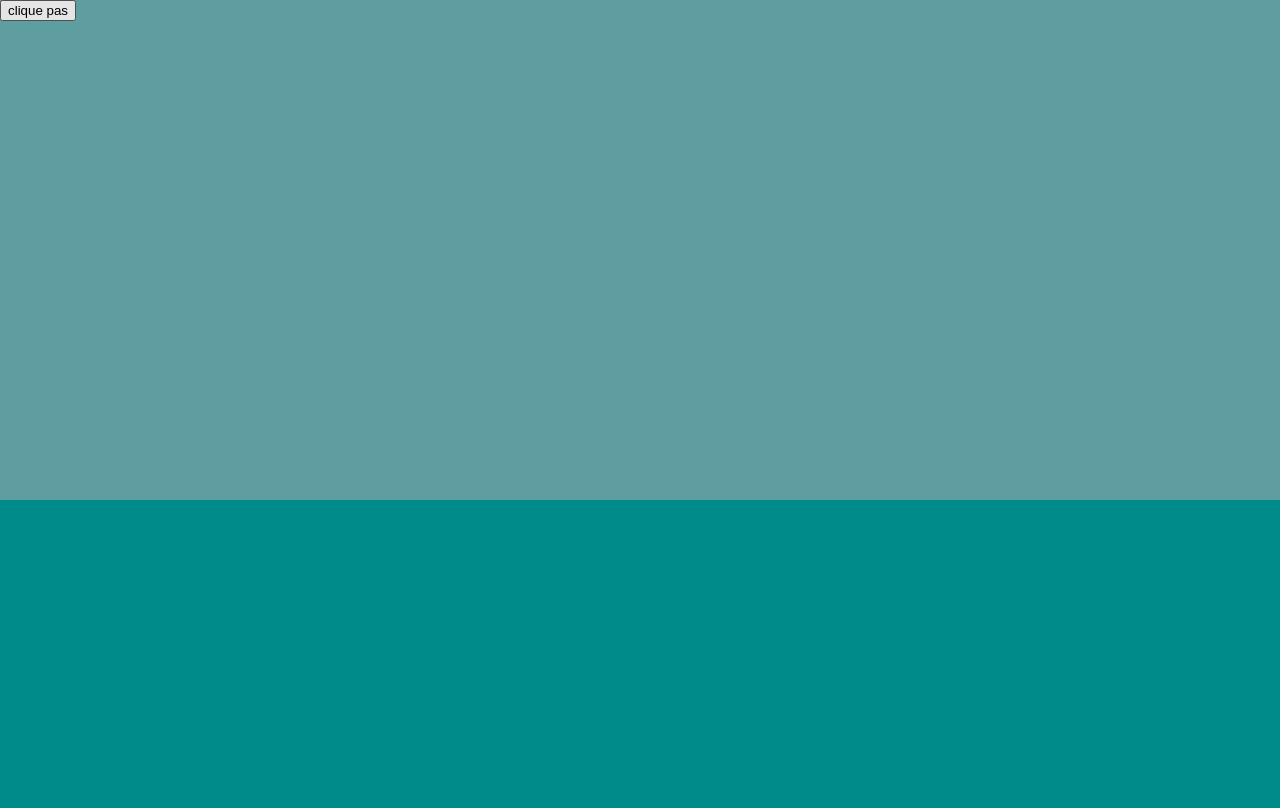
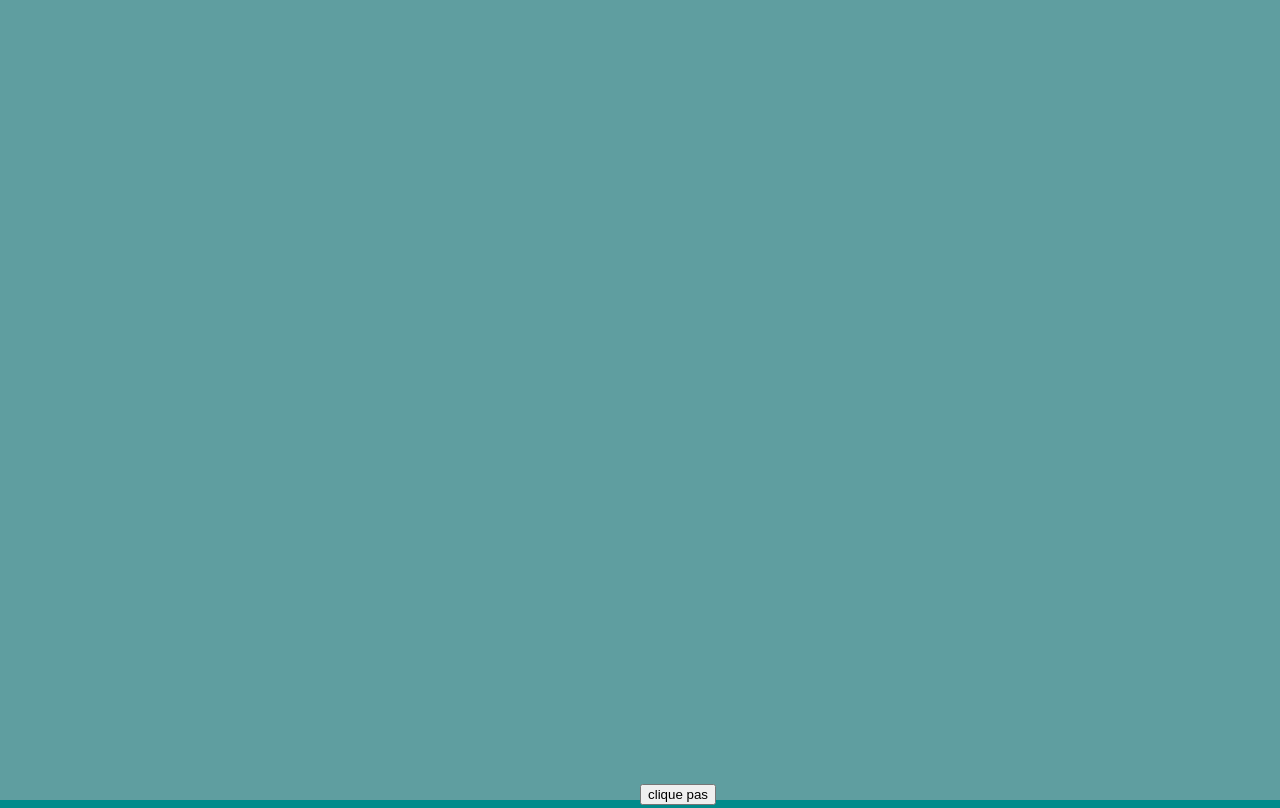
Before and after one commit to sunshinheh/sunshinheh.github.io, a plain HTML site: page TP3/Tp3.html in a window 1280 px wide. Shown: the top 808 px of the page. Drawn offline with Linux system fonts and the light colour scheme.

Commit message:
Update style.css

```diff
--- a/TP3/style/style.css
+++ b/TP3/style/style.css
@@ -4,13 +4,17 @@ body{
 }
 .bloc1{
     background: cadetblue;
-    height: 500px;
+    height: 100vh;
 }
 .bloc2{
     background: darkcyan;
-    height: 500px;
+    height: 100vh;
 }
 .bloc3{
     background: cornflowerblue;
-    height: 500px;
+    height: 100vh;
 }
+button{
+   margin-left: 50%;
+    margin-top: 98vh;
+}
```
